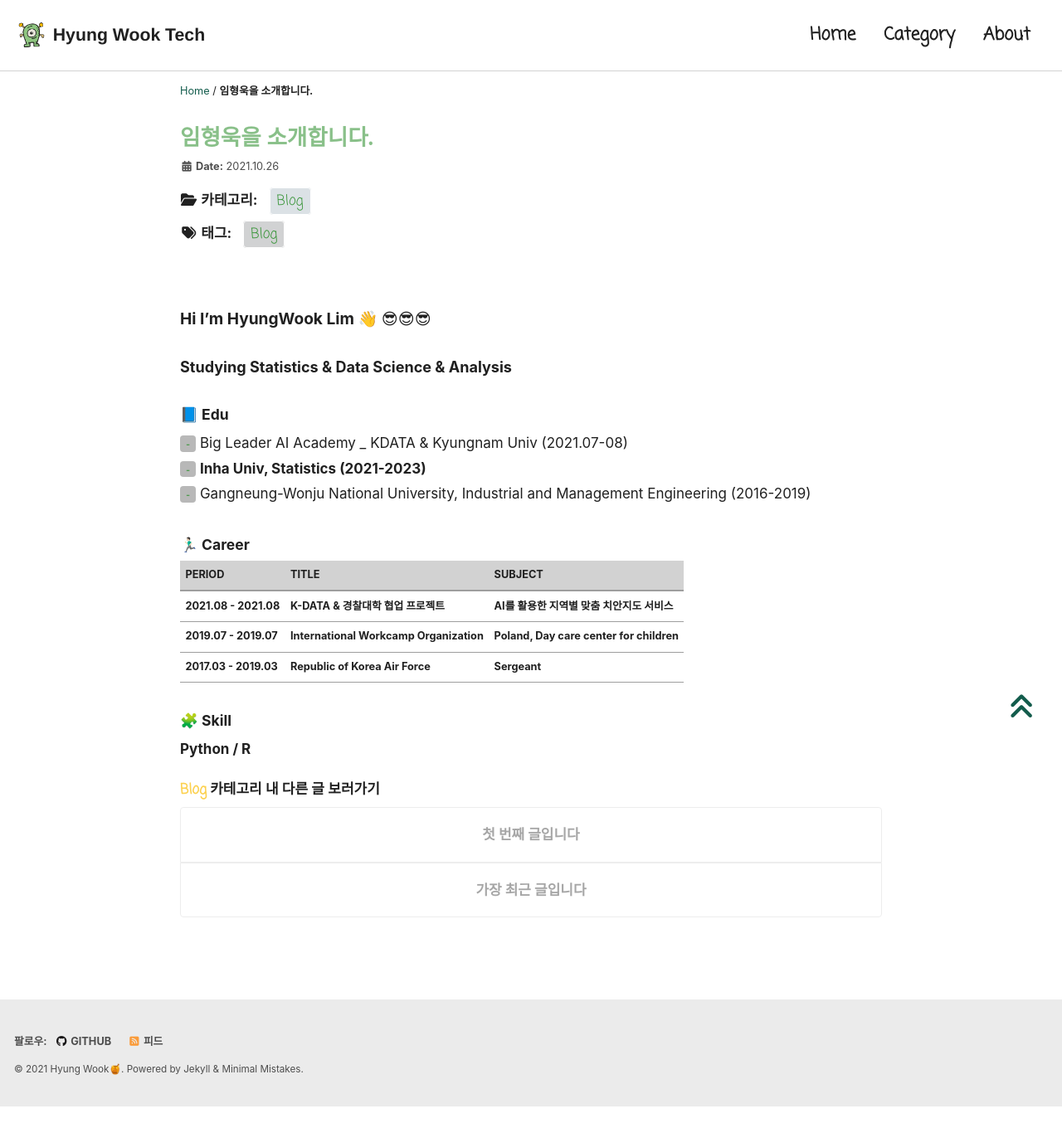
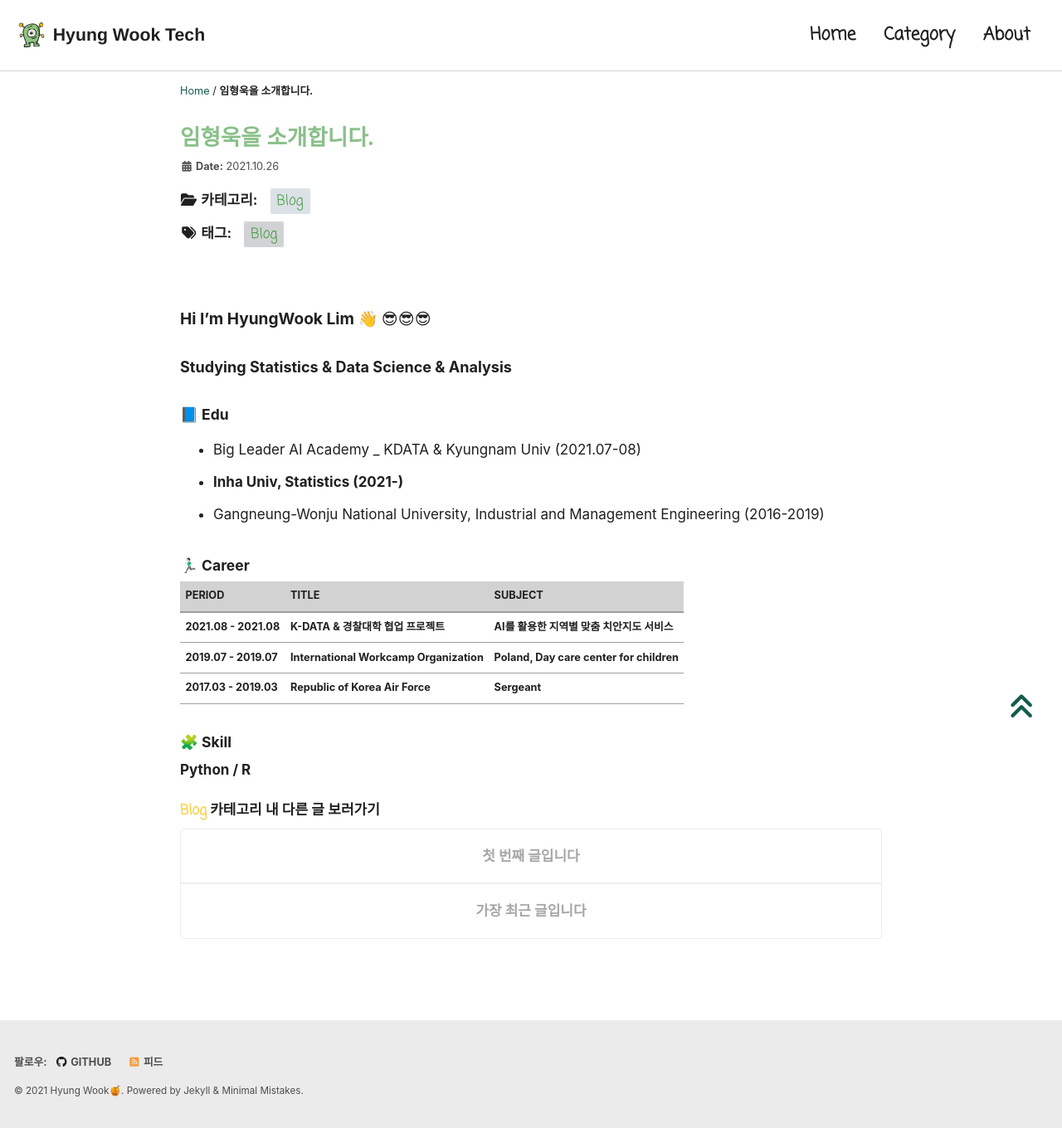
Before and after one commit to hwlim2010/hwlim2010.github.io, a Jekyll site: the page built from _pages/about.md, in a window 1280 px wide. Shown: the whole page at 83% size. Built offline with Jekyll 4.4.1, drawn with Linux system fonts in a browser that asks for light colours; cached includes are drawn as plain includes; nearby versions of some CDN libraries; some web fonts are replaced; before the commit the page ends 1334 px from its top, so only the background shows below that.

Commit message:
about 수정

```diff
--- a/_pages/about.md
+++ b/_pages/about.md
@@ -15,9 +15,9 @@ tags:
 
 ##### 📘 ️Edu
 
-`-` Big Leader AI Academy _ KDATA & Kyungnam Univ (2021.07-08)
-`-` **Inha Univ, Statistics (2021-2023)**
-`-` Gangneung-Wonju National University, Industrial and Management Engineering (2016-2019)
+- Big Leader AI Academy _ KDATA & Kyungnam Univ (2021.07-08)
+- **Inha Univ, Statistics (2021-)**
+- Gangneung-Wonju National University, Industrial and Management Engineering (2016-2019)
 
 ##### 🏃🏻‍♂️ Career
 
```
